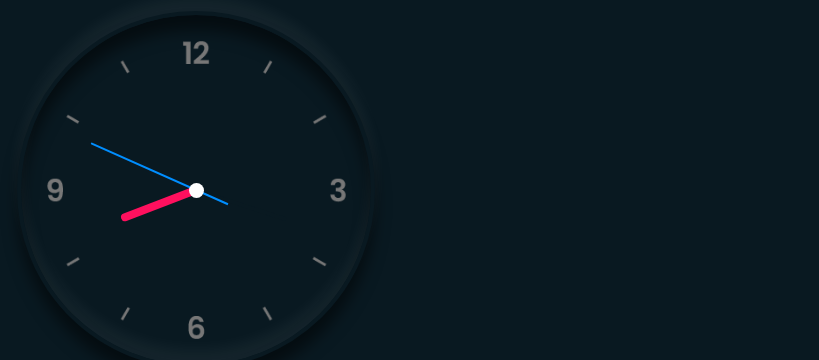
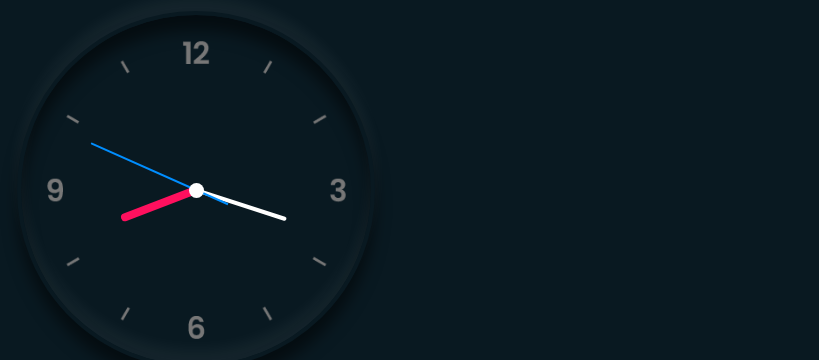
Before and after one commit to kofatol/clock, a React (Create React App) app: page / in a window 1280 px wide. Shown: the part 210-570 px from the top of the page, without its empty margins (444-1263 px from the left). Built offline with nearby package versions, Linux system fonts and the light colour scheme.

Commit message:
theme switching logic added to Minute component

```diff
--- a/src/components/Minute/Minute.tsx
+++ b/src/components/Minute/Minute.tsx
@@ -1,13 +1,16 @@
-import React from "react";
+import React, { useContext } from "react";
+import { AppContext } from "../../App.model";
 import { ClockChildProps } from "../../interfaces";
 import "./Minute.scss";
 
 const Minute: React.FC<ClockChildProps> = ({ rotationDegree }) => {
+  const { isLightMode } = useContext(AppContext);
+
   return (
     <div className="Minute">
       <div
-        // className="Minute__mn Minute__mn_dark"
-        className="Minute__mn Minute__mn_light"
+        className={`Minute__mn
+          ${isLightMode ? "Minute__mn_light" : "Minute__mn_dark"}`}
         style={{ transform: `rotateZ(${rotationDegree}deg)` }}
       ></div>
     </div>
```
